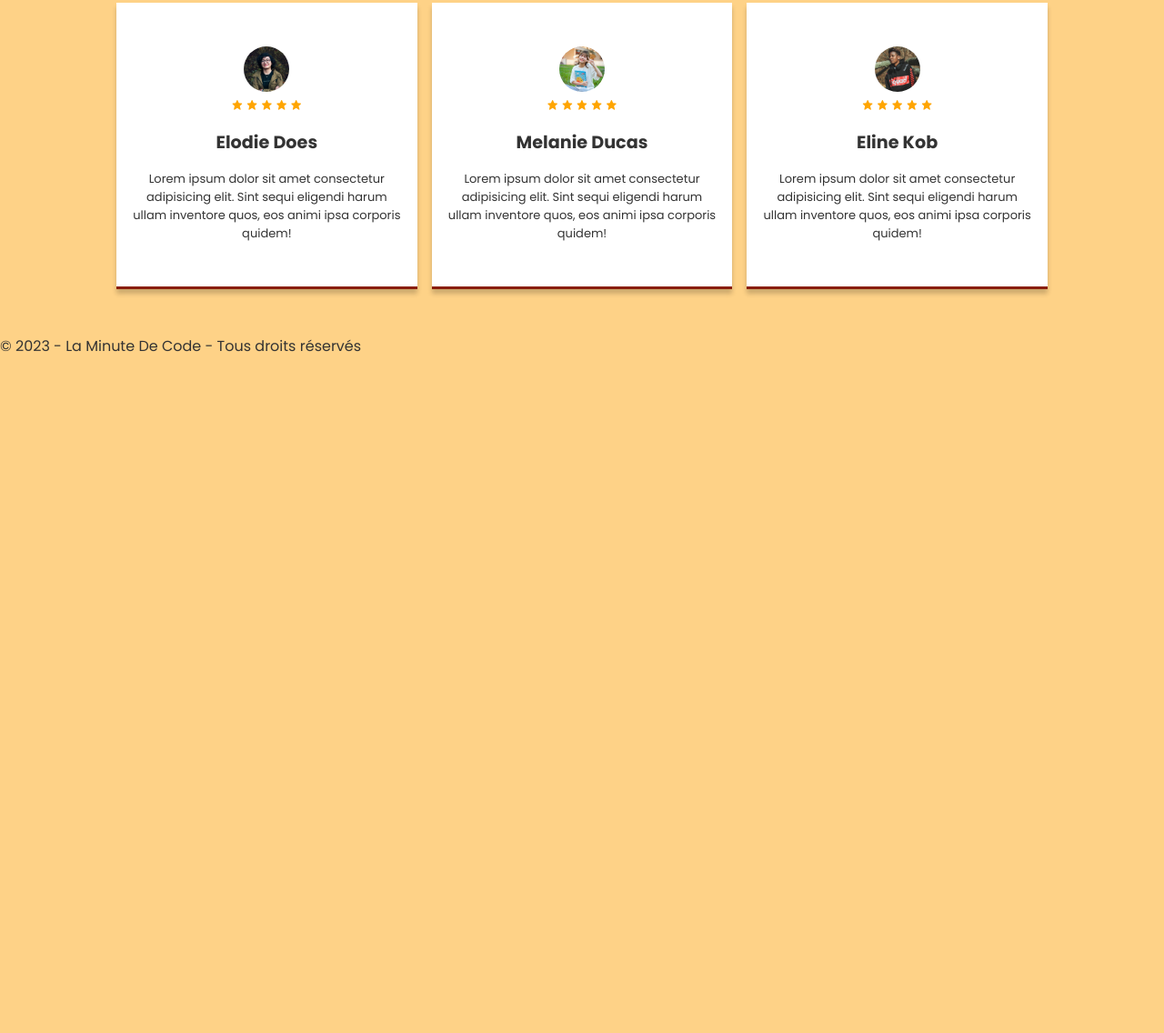
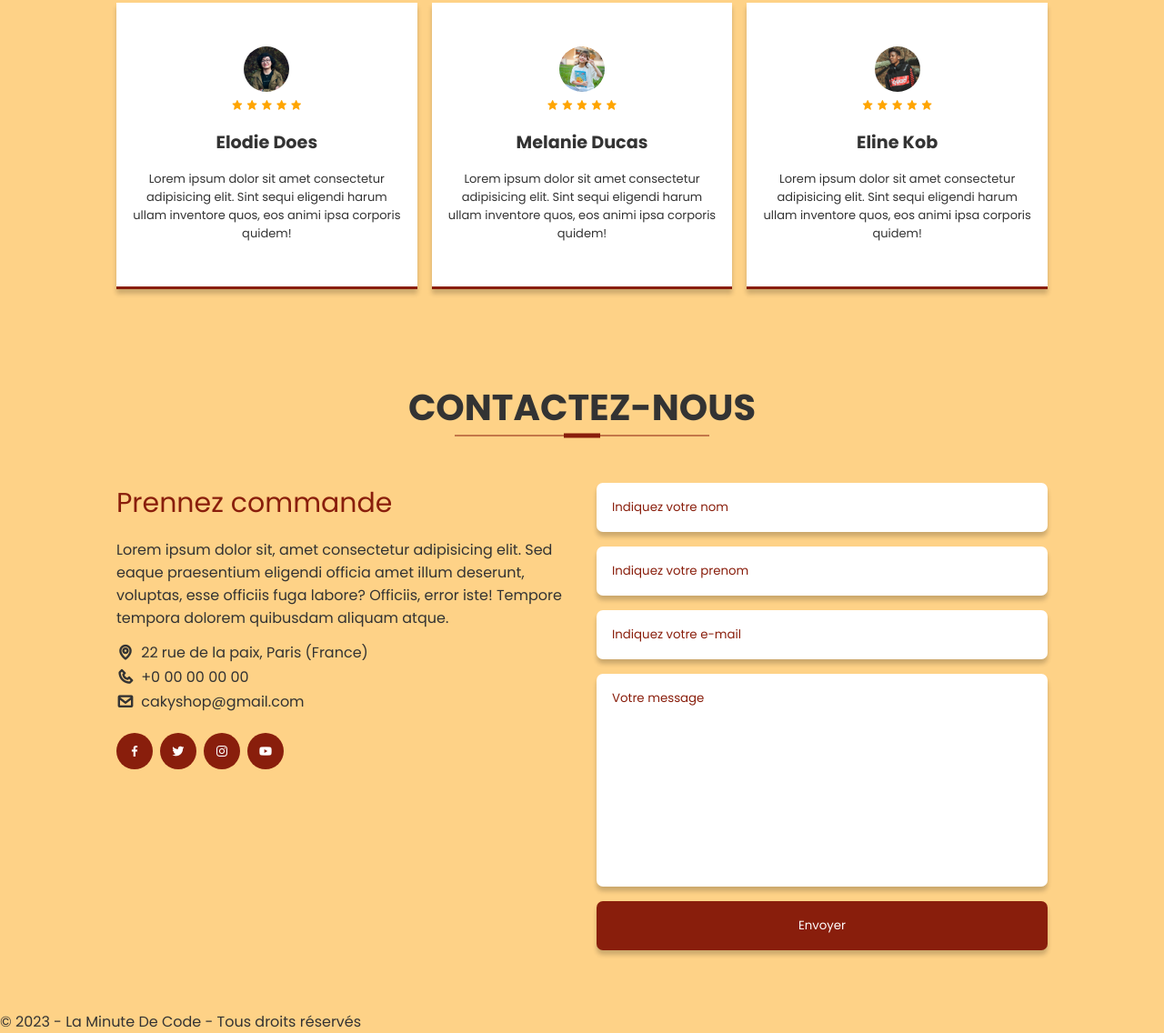
Before and after one commit to Babanlpz/Landing-page-cakeshop, a plain HTML site: page index.html in a window 1280 px wide. Shown: the part 2540-3676 px from the top of the page at 91% size. Before the commit the page ends 2933 px from the top, so only its background shows below. Drawn offline with nearby package versions, Linux system fonts and the light colour scheme.

Commit message:
FEAT section contact + form

```diff
--- a/index.html
+++ b/index.html
@@ -229,6 +229,51 @@
     </div>
   </section>
 
+  <!-- ################## -->
+  <!-- Contact -->
+  <!-- ################## -->
+
+  <section class="contact" id="contact">
+
+    <div class="section-heading">
+      <h2>Contactez-nous</h2>
+    </div>
+    <div class="contact-container">
+
+      <div class="contact-infos">
+        <h3>Prennez commande</h3>
+        <p>Lorem ipsum dolor sit, amet consectetur adipisicing elit. Sed eaque praesentium eligendi officia amet illum
+          deserunt, voluptas, esse officiis fuga labore? Officiis, error iste! Tempore tempora dolorem quibusdam aliquam
+          atque.</p>
+        <div class="adress">
+          <i class='bx bx-map'><span>22 rue de la paix, Paris (France)</span></i>
+          <i class='bx bx-phone'><span>+0 00 00 00 00</span></i>
+          <i class='bx bx-envelope'><span>cakyshop@gmail.com</span></i>
+        </div>
+        <div class="social">
+          <a href="#"> <i class='bx bxl-facebook'></i></a>
+          <a href="#"><i class='bx bxl-twitter'></i></a>
+          <a href="#"><i class='bx bxl-instagram'></i></a>
+          <a href="#"><i class='bx bxl-youtube'></i></a>
+        </div>
+
+      </div>
+
+      <div class="contact-form">
+        <form action="#">
+          <input type="text" placeholder="Indiquez votre nom">
+          <input type="text" placeholder="Indiquez votre prenom">
+          <input type="email" placeholder="Indiquez votre e-mail">
+          <textarea placeholder="Votre message" cols="30" rows="10"></textarea>
+          <input type="submit" value="Envoyer" class="btn">
+        </form>
+      </div>
+
+
+    </div>
+
+  </section>
+
 
 
   <div class="copy">
--- a/style.css
+++ b/style.css
@@ -374,3 +374,109 @@ header .navigation a:hover,
 .review-box p {
   font-size: 13px;
 }
+
+/* ################### */
+/* Contact*/
+/* ################### */
+
+.contact-container {
+  display: flex;
+  flex-wrap: wrap;
+  justify-content: center;
+  gap: 2rem;
+  margin-top: 3rem;
+}
+
+.contact-infos {
+  flex: 1 1 20rem;
+}
+
+.contact-form {
+  flex: 1 1 20rem;
+  display: flex;
+  justify-content: center;
+}
+
+.contact-infos h3 {
+  font-size: clamp(18px, 3vw, 30px);
+  color: var(--accent2);
+  font-weight: 500;
+  margin-bottom: 1rem;
+}
+
+.contact-infos p {
+  margin-bottom: 0.5rem;
+}
+
+.adress {
+  display: flex;
+  flex-direction: column;
+  margin-top: 1rem;
+}
+
+.adress i {
+  display: flex;
+  align-items: center;
+  column-gap: 0.5rem;
+  margin-bottom: 0.5rem;
+  font-size: 1.2rem;
+  font-weight: 700;
+}
+
+.adress span {
+  font-size: 1rem;
+  font-weight: 500;
+}
+
+.social {
+  display: flex;
+  align-items: center;
+  column-gap: 0.5rem;
+  margin-top: 1rem;
+}
+
+.social a i {
+  width: 40px;
+  height: 40px;
+  border-radius: 50%;
+  color: var(--light);
+  display: flex;
+  justify-content: center;
+  align-items: center;
+  font-size: 1rem;
+  background: var(--accent2);
+  transition: background 0.2s ease-in-out;
+}
+
+.social a :hover {
+  background: var(--accent);
+}
+
+.contact-form form {
+  display: flex;
+  align-items: center;
+  flex-direction: column;
+  width: 100%;
+}
+
+.contact-form form input,
+.contact-form form textarea {
+  width: 100%;
+  padding: 17px;
+  border-radius: 7px;
+  margin-bottom: 1rem;
+  box-shadow: 0 5px 5px rgba(0, 0, 0, 0.2);
+}
+
+.contact-form form textarea {
+  resize: none;
+}
+
+.contact-form form input[type="submit"] {
+  cursor: pointer;
+}
+
+.contact-form form input::placeholder,
+.contact-form form textarea::placeholder {
+  color: var(--accent2);
+}
```
